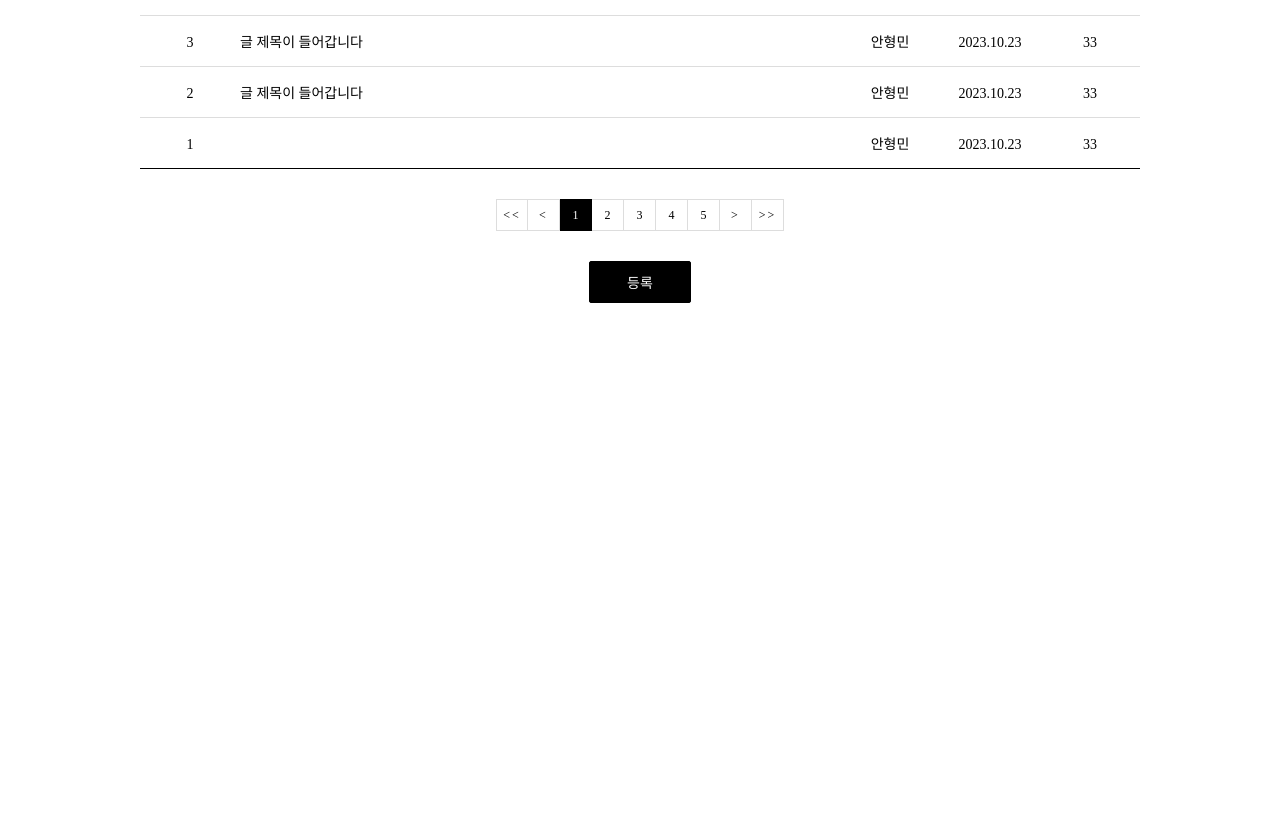
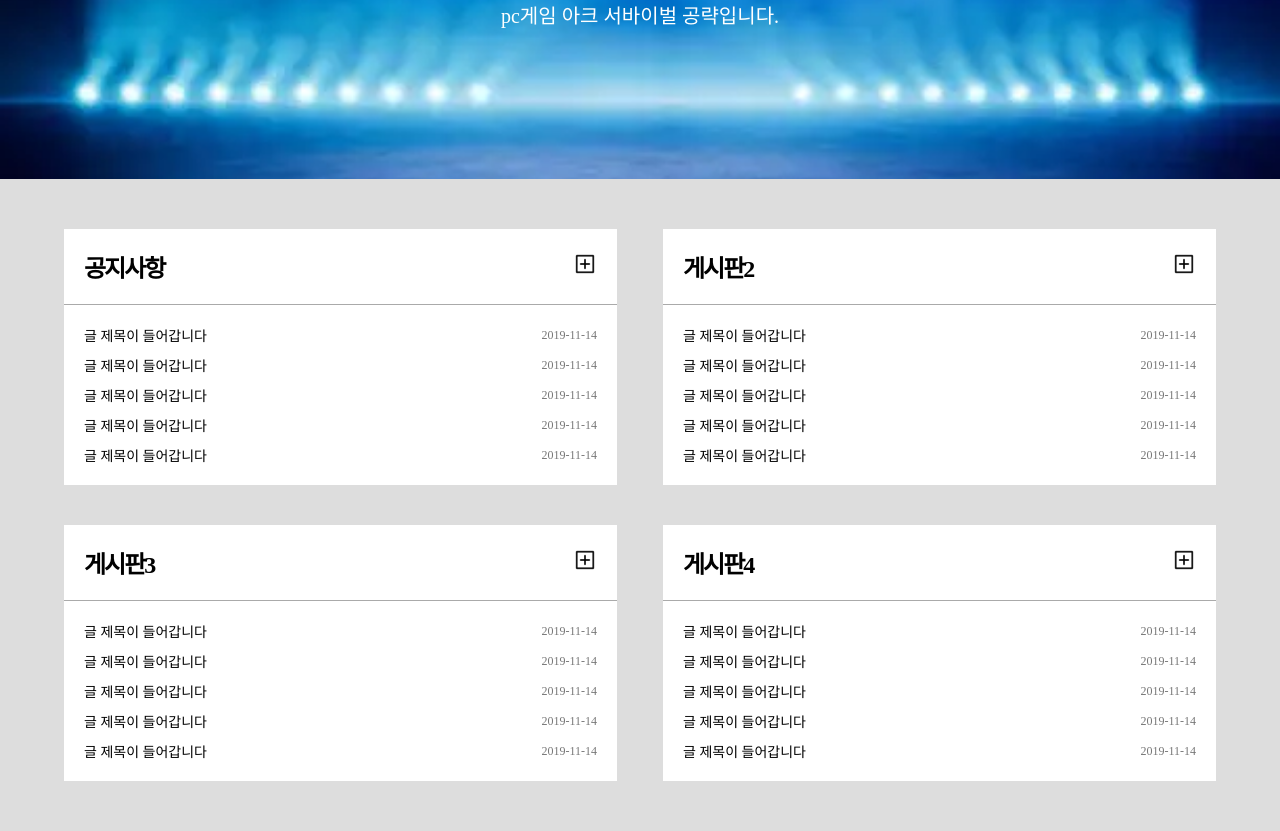
Before and after one commit to hyungmin2301/test1, a plain HTML site: page index.html in a window 1280 px wide. Shown: the part 338-1169 px from the top of the page. Before the commit the page ends 800 px from the top, so only its background shows below. Drawn offline with Linux system fonts and the light colour scheme.

Commit message:
Update index.html

```diff
--- a/index.html
+++ b/index.html
@@ -1,77 +1,190 @@
-<!DOCTYPE html>
-<html lang="en">
+<html>
+
 <head>
-    <meta charset="UTF-8">
-    <title>공지사항</title>
-    <link rel="stylesheet" href="liststyle.css">
+    <title>header 만들기</title>
+    <link rel="stylesheet" href="style.css">
+    <link rel="stylesheet"href="menustyle.css">
 </head>
+
 <body>
-    <div class="board_wrap">
-        <div class="board_title">
-            <strong>공지사항</strong>
-            <p>공지사항을 빠르고 정확하게 안내해드립니다.</p>
+    <div id="wrap">
+    <header>
+    <div>
+    <h1 class="logo">
+    <a href="#"><img src="Image/Logo.PNG" alt="로고"></a>
+    </h1>
+    <div class="menu_wrap">
+        <ul class="menu">
+            <li>
+                <a href="#">메뉴1</a>
+                <ul class="sub_m">
+                    <li><a href="#">메뉴1-1</a>
+                    <a href="#">메뉴1-2</a>
+                    <a href="#">메뉴1-3</a></li>
+                </ul>
+            </li>
+            <li>
+                <a href="#">메뉴2</a>
+                <ul class="sub_m">
+                    <li><a href="#">메뉴2-1</a>
+                    <a href="#">메뉴2-2</a>
+                    <a href="#">메뉴2-3</a></li>
+                </ul>
+            </li>
+            <li>
+                <a href="#">메뉴3</a>
+                <ul class="sub_m">
+                    <li><a href="#">메뉴3-1</a>
+                    <a href="#">메뉴3-2</a>
+                    <a href="#">메뉴3-3</a></li>
+                </ul>
+            </li>
+            <li>
+                <a href="#">메뉴4</a>
+                <ul class="sub_m">
+                    <li><a href="#">메뉴4-1</a>
+                    <a href="#">메뉴4-2</a>
+                    <a href="#">메뉴4-3</a></li>
+                </ul>
+            </li>
+            </ul>
+    </div>
         </div>
-        <div class="board_list_wrap">
-            <div class="board_list">
-                <div class="top">
-                    <div class="num">번호</div>
-                    <div class="title">제목</div>
-                    <div class="writer">글쓴이</div>
-                    <div class="date">작성일</div>
-                    <div class="count">조회</div>
+    </header>
+    <div id="container">
+     <div id="idx_top">
+       <strong>아크 서바이벌<span>공략</span></strong>
+       <p>pc게임 아크 서바이벌 공략입니다.</p>
+        </div>
+        <div id="idx_board_wrap">
+               <div>
+            <div class="idx_board">
+                <div class="title">
+                    <a href="#" class="name">공지사항</a>
+                    <a href="list.html" class="more"><img src="Image/plus.png" alt="더 보기"></a>
                 </div>
-                <div>
-                    <div class="num">5</div>
-                    <div class="title"><a href="view.html">글 제목이 들어갑니다</a></div>
-                    <div class="writer">안형민</div>
-                    <div class="date">2023.10.23</div>
-                    <div class="count">33</div>
+                <div class="list">
+                    <ul>
+                        <li>
+                            <a href="#">글 제목이 들어갑니다</a>
+                            <span>2019-11-14</span>
+                        </li>
+                        <li>
+                            <a href="#">글 제목이 들어갑니다</a>
+                            <span>2019-11-14</span>
+                        </li>
+                        <li>
+                            <a href="#">글 제목이 들어갑니다</a>
+                            <span>2019-11-14</span>
+                        </li>
+                        <li>
+                            <a href="#">글 제목이 들어갑니다</a>
+                            <span>2019-11-14</span>
+                        </li>
+                        <li>
+                            <a href="#">글 제목이 들어갑니다</a>
+                            <span>2019-11-14</span>
+                            </li>
+                        </ul>
+                    </div>
                 </div>
-                <div>
-                    <div class="num">4</div>
-                    <div class="title"><a href="view.html">글 제목이 들어갑니다</a></div>
-                    <div class="writer">안형민</div>
-                    <div class="date">2023.10.23</div>
-                    <div class="count">33</div>
+                <div class="idx_board">
+
+                <div class="title">
+                    <a href="#" class="name">게시판2</a>
+                    <a href="#" class="more"><img src="Image/plus.png" alt="더 보기"></a>
                 </div>
-                <div>
-                    <div class="num">3</div>
-                    <div class="title"><a href="view.html">글 제목이 들어갑니다</a></div>
-                    <div class="writer">안형민</div>
-                    <div class="date">2023.10.23</div>
-                    <div class="count">33</div>
+                <div class="list">
+                    <ul>
+                        <li>
+                            <a href="#">글 제목이 들어갑니다</a>
+                            <span>2019-11-14</span>
+                        </li>
+                        <li>
+                            <a href="#">글 제목이 들어갑니다</a>
+                            <span>2019-11-14</span>
+                        </li>
+                        <li>
+                            <a href="#">글 제목이 들어갑니다</a>
+                            <span>2019-11-14</span>
+                        </li>
+                        <li>
+                            <a href="#">글 제목이 들어갑니다</a>
+                            <span>2019-11-14</span>
+                        </li>
+                        <li>
+                            <a href="#">글 제목이 들어갑니다</a>
+                            <span>2019-11-14</span>
+                            </li>
+                        </ul>
+                    </div>
                 </div>
-                <div>
-                    <div class="num">2</div>
-                    <div class="title"><a href="view.html">글 제목이 들어갑니다</a></div>
-                    <div class="writer">안형민</div>
-                    <div class="date">2023.10.23</div>
-                    <div class="count">33</div>
+                <div class="idx_board">
+
+                <div class="title">
+                    <a href="#" class="name">게시판3</a>
+                    <a href="#" class="more"><img src="Image/plus.png" alt="더 보기"></a>
                 </div>
-                <div>
-                    <div class="num">1</div>
-                    <div class="title"><a href="view.html"></a></div>
-                    <div class="writer">안형민</div>
-                    <div class="date">2023.10.23</div>
-                    <div class="count">33</div>
+                <div class="list">
+                    <ul>
+                        <li>
+                            <a href="#">글 제목이 들어갑니다</a>
+                            <span>2019-11-14</span>
+                        </li>
+                        <li>
+                            <a href="#">글 제목이 들어갑니다</a>
+                            <span>2019-11-14</span>
+                        </li>
+                        <li>
+                            <a href="#">글 제목이 들어갑니다</a>
+                            <span>2019-11-14</span>
+                        </li>
+                        <li>
+                            <a href="#">글 제목이 들어갑니다</a>
+                            <span>2019-11-14</span>
+                        </li>
+                        <li>
+                            <a href="#">글 제목이 들어갑니다</a>
+                            <span>2019-11-14</span>
+                            </li>
+                        </ul>
+                    </div>
+                </div>
+                <div class="idx_board">
+
+                <div class="title">
+                    <a href="#" class="name">게시판4</a>
+                    <a href="#" class="more"><img src="Image/plus.png" alt="더 보기"></a>
+                </div>
+                <div class="list">
+                    <ul>
+                        <li>
+                            <a href="#">글 제목이 들어갑니다</a>
+                            <span>2019-11-14</span>
+                        </li>
+                        <li>
+                            <a href="#">글 제목이 들어갑니다</a>
+                            <span>2019-11-14</span>
+                        </li>
+                        <li>
+                            <a href="#">글 제목이 들어갑니다</a>
+                            <span>2019-11-14</span>
+                        </li>
+                        <li>
+                            <a href="#">글 제목이 들어갑니다</a>
+                            <span>2019-11-14</span>
+                        </li>
+                        <li>
+                            <a href="#">글 제목이 들어갑니다</a>
+                            <span>2019-11-14</span>
+                            </li>
+                        </ul>
+                    </div>
                 </div>
             </div>
-            <div class="board_page">
-                <a href="#" class="bt first"><<</a>
-                <a href="#" class="bt prev"><</a>
-                <a href="#" class="num on">1</a>
-                <a href="#" class="num">2</a>
-                <a href="#" class="num">3</a>
-                <a href="#" class="num">4</a>
-                <a href="#" class="num">5</a>
-                <a href="#" class="bt next">></a>
-                <a href="#" class="bt last">>></a>
-            </div>
-            <div class="bt_wrap">
-                <a href="write.html"class="on">등록</a>
-                <!-- <a href="#">수정</a> -->
-            </div>
         </div>
-        </div></div>
+    </div>
+    </div>
 </body>
+
 </html>
```
